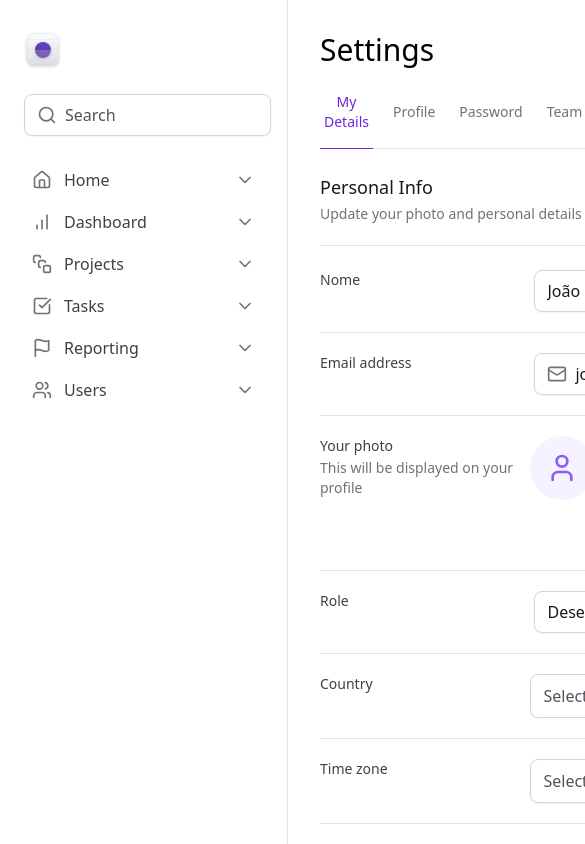
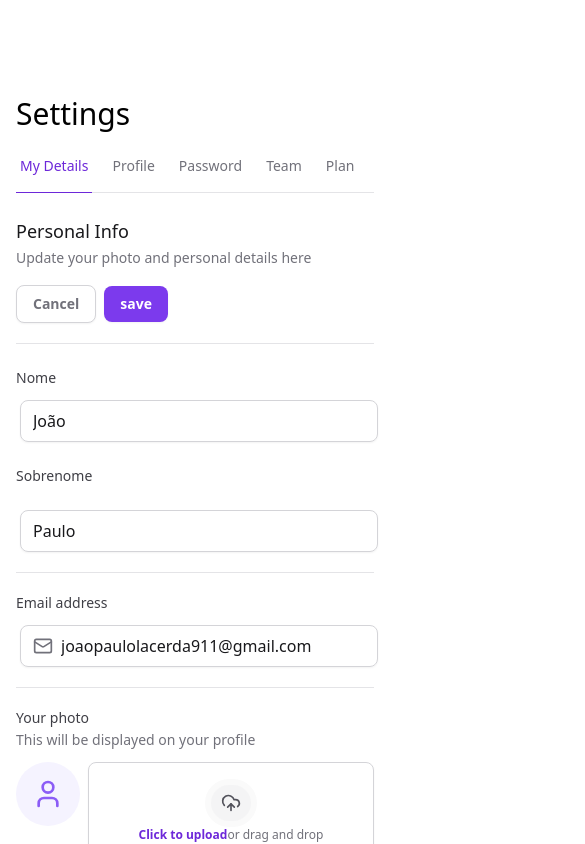
Before and after one commit to joao911/masterizando-tailwind, a Next.js app: page / in a window 390 px wide. Shown: the top 844 px of the page, 585 px wide, since content can reach past the window. Built offline with nearby package versions, Linux system fonts and the light colour scheme.

Commit message:
feat: added responsive

```diff
--- a/package.json
+++ b/package.json
@@ -10,6 +10,8 @@
   },
   "dependencies": {
     "@formkit/auto-animate": "^0.8.2",
+    "@radix-ui/react-collapsible": "^1.1.3",
+    "@radix-ui/react-scroll-area": "^1.2.3",
     "@radix-ui/react-select": "^2.1.6",
     "@radix-ui/react-tabs": "^1.1.2",
     "@types/lodash": "^4.17.15",
--- a/src/app/components/SettingsTabs/index.tsx
+++ b/src/app/components/SettingsTabs/index.tsx
@@ -2,6 +2,8 @@
 
 import React, { useState } from 'react'
 import * as Tabs from '@radix-ui/react-tabs'
+import * as ScrollArea from '@radix-ui/react-scroll-area'
+
 import { TabItem } from '../TabItem'
 import { map } from 'lodash'
 
@@ -21,6 +23,8 @@
   ]
   return (
     <Tabs.Root value={currentValue} onValueChange={setCurrentValue}>
+      <ScrollArea.Root className="w-full" type="scroll">
+        <ScrollArea.Viewport className="w-full overflow-x-scroll">
           <Tabs.List className="mt-6 flex w-full items-center gap-4 border-b border-zinc-200">
             {map(value, (item, index) => (
               <TabItem
@@ -31,6 +35,14 @@
               />
             ))}
           </Tabs.List>
+          <ScrollArea.Scrollbar
+            className="flex h-0.5 translate-y-1.5 touch-none select-none flex-col bg-zinc-100"
+            orientation="horizontal"
+          >
+            <ScrollArea.Thumb className="relative flex-1 rounded-lg bg-zinc-300" />
+          </ScrollArea.Scrollbar>
+        </ScrollArea.Viewport>
+      </ScrollArea.Root>
     </Tabs.Root>
   )
 }
--- a/src/app/components/Sidebar/index.tsx
+++ b/src/app/components/Sidebar/index.tsx
@@ -1,28 +1,41 @@
-import React from 'react';
+'use client'
+import React from 'react'
+import { Menu, Search } from 'lucide-react'
+import * as Collapsible from '@radix-ui/react-collapsible'
 
-import { Logo } from './components/Logo';
-import { MainNavigation } from './components/MainNavigation';
-import { UsedSpaceWidget } from './components/UsedSpaceWidget';
-import { Profile } from './components/Profile';
-import { InputControl, InputPrefix, InputRoot } from '../Input';
-import { Search } from 'lucide-react';
-
-
+import { Logo } from './components/Logo'
+import { Profile } from './components/Profile'
+import { InputControl, InputPrefix, InputRoot } from '../Input'
+import { Button } from '../Button'
+import { MainNavigation } from './components/MainNavigation'
+import { UsedSpaceWidget } from './components/UsedSpaceWidget'
 
 export const Sidebar: React.FC = () => {
   return (
-    <aside className="border-r border-zinc-200 px-5 py-8  flex flex-col gap-6">
+    <Collapsible.Root className="data=[state=open]:h-screen pg:px-5 fixed bottom-0 left-0 right-0 top-0 z-20 flex flex-col gap-6 border-r border-zinc-200 bg-white p-4 px-5 py-8 lg:right-auto lg:w-80 lg:border-r lg:py-8 lg:data-[state=closed]:h-screen">
+      <div className="flex items-center justify-between">
         <Logo />
+        <Collapsible.Trigger asChild className="lg:hidden">
+          <Button variant="ghost">
+            <Menu className="h-6 w-6" />
+          </Button>
+        </Collapsible.Trigger>
+      </div>
+      <Collapsible.Content
+        forceMount
+        className="lg:data=[state=closed]:flex flex flex-1 flex-col gap-6 data-[state=closed]:hidden"
+      >
         <InputRoot>
           <InputPrefix>
-          <Search className='text-zinc-500 h-5 w-5' />
+            <Search className="h-5 w-5 text-zinc-500" />
           </InputPrefix>
-        <InputControl placeholder='Search' />
+          <InputControl placeholder="Search" />
         </InputRoot>
         <MainNavigation />
         <UsedSpaceWidget />
-      <div className='h-px bg-zinc-200' />
+        <div className="h-px bg-zinc-200" />
         <Profile />
-    </aside>
+      </Collapsible.Content>
+    </Collapsible.Root>
   )
 }
--- a/src/app/components/TabItem/index.tsx
+++ b/src/app/components/TabItem/index.tsx
@@ -21,8 +21,7 @@
       style={{ outline: 'none' }}
       className="group relative px-1 pb-4 text-sm font-medium text-zinc-500 hover:text-violet-700 data-[state=active]:text-violet-700"
     >
-      <span className="rounded group-focus-visible:ring-2 group-focus-visible:ring-violet-400 group-focus-visible:ring-offset-4">
-        {' '}
+      <span className="whitespace-nowrap rounded group-focus-visible:ring-2 group-focus-visible:ring-violet-400 group-focus-visible:ring-offset-4">
         {title}
       </span>
       {isSelected && (
--- a/src/app/layout.tsx
+++ b/src/app/layout.tsx
@@ -1,41 +1,40 @@
-import type { Metadata } from "next";
-import { Geist, Geist_Mono } from "next/font/google";
-import "./globals.css";
-import { Sidebar } from "./components/Sidebar";
+import type { Metadata } from 'next'
+import { Geist, Geist_Mono } from 'next/font/google'
+import './globals.css'
+import { Sidebar } from './components/Sidebar'
 
 const geistSans = Geist({
-  variable: "--font-geist-sans",
-  subsets: ["latin"],
-});
+  variable: '--font-geist-sans',
+  subsets: ['latin'],
+})
 
 const geistMono = Geist_Mono({
-  variable: "--font-geist-mono",
-  subsets: ["latin"],
-});
+  variable: '--font-geist-mono',
+  subsets: ['latin'],
+})
 
 export const metadata: Metadata = {
-  title: "Create Next App",
-  description: "Generated by create next app",
-};
+  title: 'Create Next App',
+  description: 'Generated by create next app',
+}
 
 export default function RootLayout({
   children,
 }: Readonly<{
-  children: React.ReactNode;
+  children: React.ReactNode
 }>) {
   return (
     <html lang="en" className="antialiased">
       <body
         className={`${geistSans.variable} ${geistMono.variable} antialiased`}
       >
-        <div className="grid min-h-screen grid-cols-app">
-          <Sidebar/>
-          <main className="px-8 pb-12 pt-8">
-
+        <div className="min-h-screen lg:grid lg:grid-cols-app">
+          {/* <Sidebar /> */}
+          <main className="pg:pt-8 max-w-[100vw] px-4 pb-12 pt-24 lg:col-start-2 lg:px-8">
             {children}
           </main>
         </div>
       </body>
     </html>
-  );
+  )
 }
--- a/src/app/page.tsx
+++ b/src/app/page.tsx
@@ -18,14 +18,14 @@
 
       <SettingsTabs />
       <div className="mt-6 flex flex-col">
-        <div className="flex items-center justify-between border-b border-zinc-200 pb-5">
+        <div className="flex flex-col justify-between gap-4 border-b border-zinc-200 pb-5 lg:flex-row lg:items-center">
           <div className="space-y-1">
             <h1 className="text-lg font-medium text-zinc-900">Personal Info</h1>
             <span className="text-sm text-zinc-500">
               Update your photo and personal details here
             </span>
           </div>
-          <div className="ml-auto flex items-center gap-2">
+          <div className="flex items-center gap-2 lg:ml-auto">
             <Button type="button" variant="outline">
               Cancel
             </Button>
@@ -36,23 +36,29 @@
           id="form"
           className="mt-6 flex w-full flex-col gap-5 divide-y divide-zinc-200"
         >
-          <div className="grid grid-cols-form gap-3">
+          <div className="flex flex-col gap-3 lg:grid lg:grid-cols-form">
             <label
               htmlFor="firstName"
               className="text-sm font-medium text-zinc-700"
             >
               Nome
             </label>
-            <div className="grid grid-cols-2 gap-6">
+            <div className="flex flex-col gap-6 lg:grid lg:grid-cols-2">
               <Input.InputRoot>
                 <Input.InputControl id="firstName" defaultValue="João" />
               </Input.InputRoot>
+              <label
+                htmlFor="lastName"
+                className="text-sm font-medium text-zinc-700 lg:hidden"
+              >
+                Sobrenome
+              </label>
               <Input.InputRoot>
-                <Input.InputControl defaultValue="Paulo" />
+                <Input.InputControl id="lastName" defaultValue="Paulo" />
               </Input.InputRoot>
             </div>
           </div>
-          <div className="grid grid-cols-form gap-3 pt-5">
+          <div className="flex flex-col gap-3 pt-5 lg:grid lg:grid-cols-form">
             <label
               htmlFor="email"
               className="text-sm font-medium text-zinc-700"
@@ -71,7 +77,7 @@
               </Input.InputRoot>
             </div>
           </div>
-          <div className="grid grid-cols-form gap-3 pt-5">
+          <div className="flex flex-col gap-3 pt-5 lg:grid lg:grid-cols-form">
             <label
               htmlFor="photo"
               className="text-sm font-medium text-zinc-700"
@@ -89,7 +95,7 @@
               </Root>
             </div>
           </div>
-          <div className="grid grid-cols-form gap-3 pt-5">
+          <div className="flex flex-col gap-3 pt-5 lg:grid lg:grid-cols-form">
             <label htmlFor="role" className="text-sm font-medium text-zinc-700">
               Role
             </label>
@@ -102,7 +108,7 @@
               </Input.InputRoot>
             </div>
           </div>
-          <div className="grid grid-cols-form gap-3 pt-5">
+          <div className="flex flex-col gap-3 pt-5 lg:grid lg:grid-cols-form">
             <label
               htmlFor="country"
               className="text-sm font-medium text-zinc-700"
@@ -117,7 +123,7 @@
             </SelectComponent>
           </div>
 
-          <div className="grid grid-cols-form gap-3 pt-5">
+          <div className="flex flex-col gap-3 pt-5 lg:grid lg:grid-cols-form">
             <label htmlFor="zone" className="text-sm font-medium text-zinc-700">
               Time zone
             </label>
@@ -127,7 +133,7 @@
               <SelectItem text="GMT-1" value="gmt-1" />
             </SelectComponent>
           </div>
-          <div className="grid grid-cols-form gap-3 pt-5">
+          <div className="flex flex-col gap-3 pt-5 lg:grid lg:grid-cols-form">
             <label htmlFor="bio" className="text-sm font-medium text-zinc-700">
               Bio
               <span className="mt-0.5 block text-sm font-normal text-zinc-500">
@@ -135,7 +141,7 @@
               </span>
             </label>
             <div className="space-y-3">
-              <div className="grid grid-cols-2 gap-3">
+              <div className="flex flex-col gap-3 lg:grid lg:grid-cols-2">
                 <SelectComponent placeholder="Normal" defaultValue="normal">
                   <SelectItem text="Normal" value="normal" />
                 </SelectComponent>
@@ -167,7 +173,7 @@
             </div>
           </div>
 
-          <div className="grid grid-cols-form gap-3 pt-5">
+          <div className="flex flex-col gap-3 pt-5 lg:grid lg:grid-cols-form">
             <label
               htmlFor="photo"
               className="text-sm font-medium text-zinc-700"
```
Also changed, not shown: 1 other file (tests, documents, lock files or other folders). Lines whose indentation alone changed are shown as unchanged.
